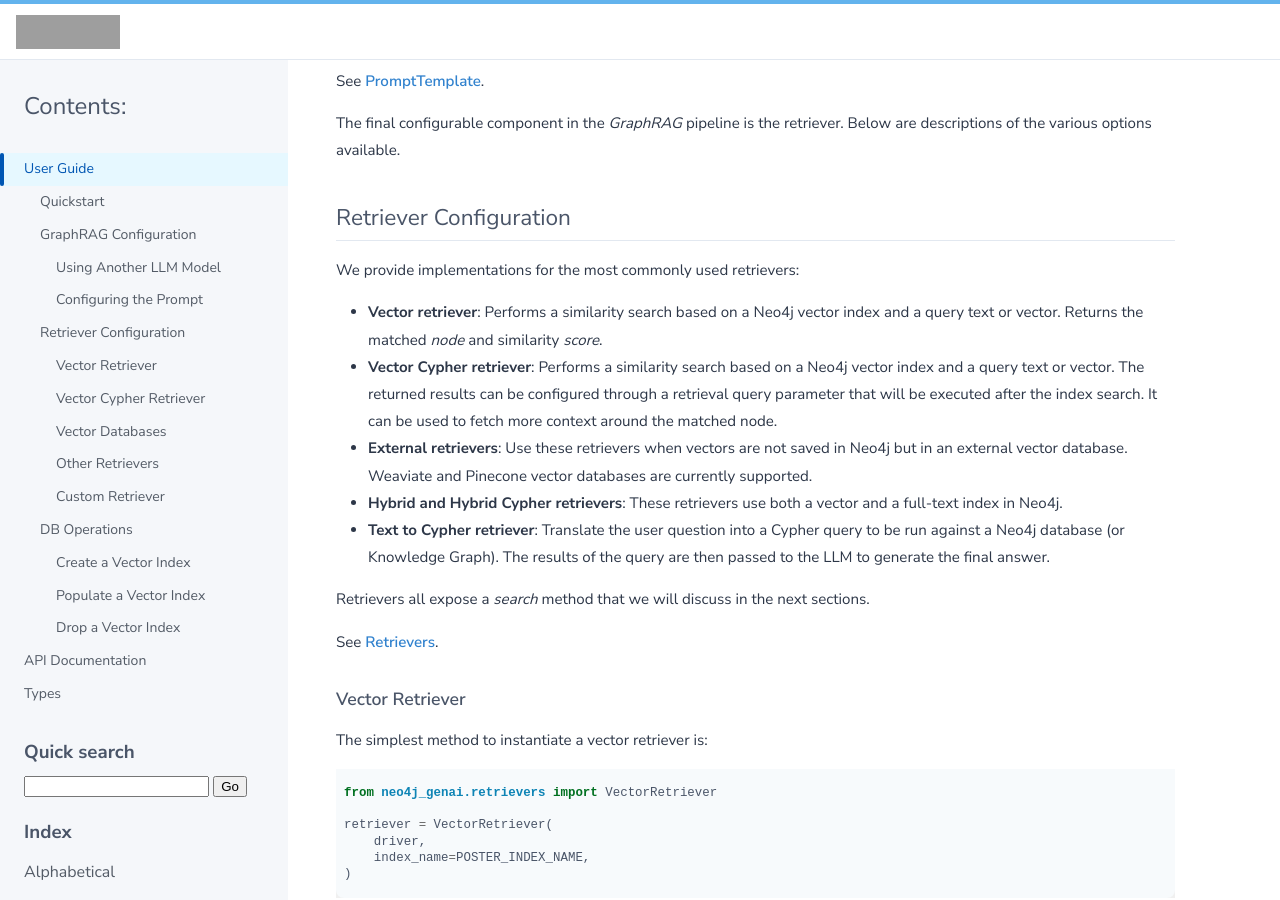
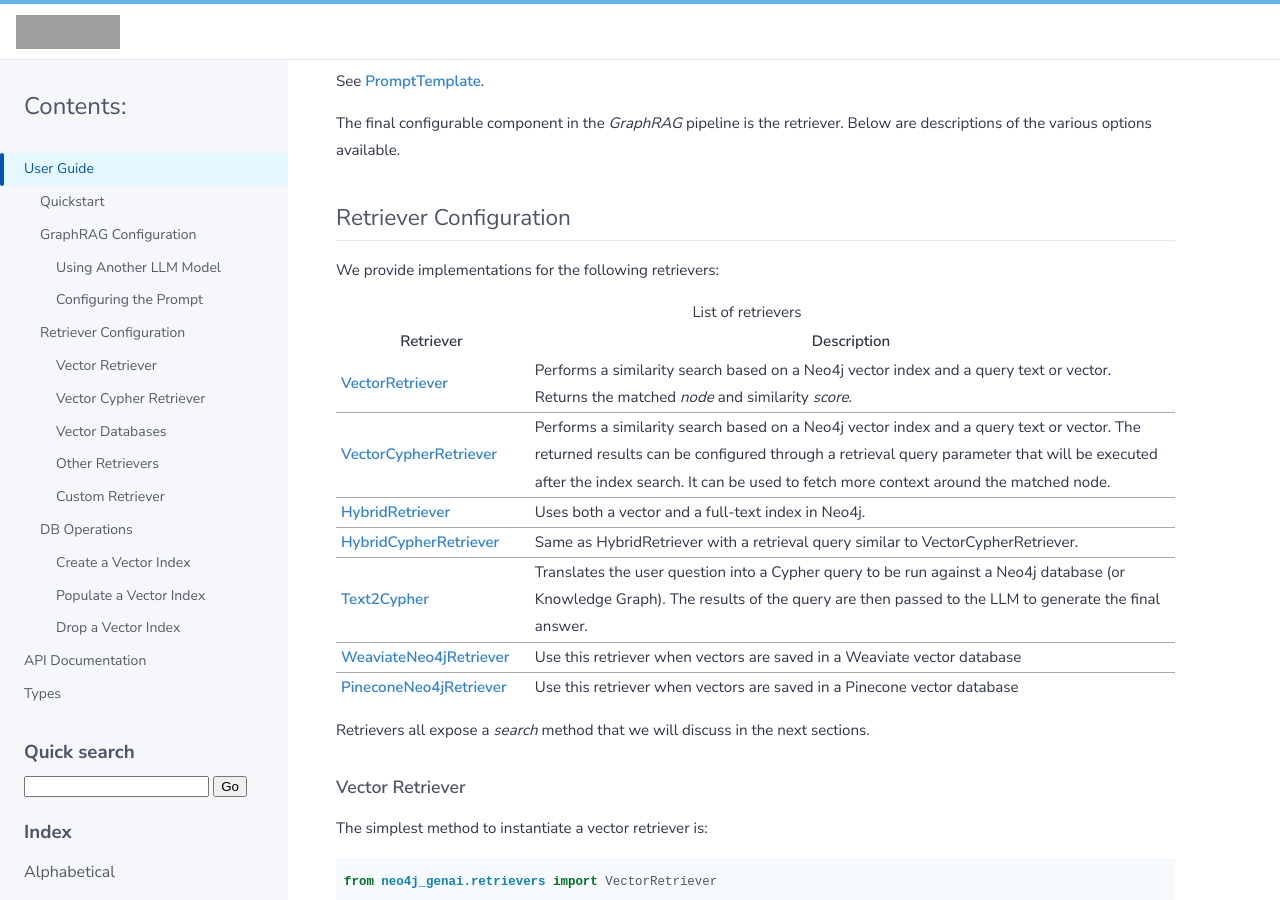
Before and after one commit to neo4j/neo4j-graphrag-python, a Sphinx documentation site: the page built from docs/source/user_guide.rst, in a window 1280 px wide and 900 px high, scrolled down 2822 px. Built offline with Sphinx 7.4.7, drawn with Linux system fonts in a browser that asks for light colours; some web fonts are replaced; some of the changed text lies outside the part shown; grey boxes are pictures that could not be loaded.

Commit message:
Fix link, English, add table to list retrievers instead of bullet list

```diff
--- a/docs/source/user_guide.rst
+++ b/docs/source/user_guide.rst
@@ -172,17 +172,33 @@ Below are descriptions of the various options available.
 Retriever Configuration
 ************************
 
-We provide implementations for the most commonly used retrievers:
+We provide implementations for the following retrievers:
 
-- **Vector retriever**: Performs a similarity search based on a Neo4j vector index and a query text or vector. Returns the matched `node` and similarity `score`.
-- **Vector Cypher retriever**: Performs a similarity search based on a Neo4j vector index and a query text or vector. The returned results can be configured through a retrieval query parameter that will be executed after the index search. It can be used to fetch more context around the matched node.
-- **External retrievers**: Use these retrievers when vectors are not saved in Neo4j but in an external vector database. Weaviate and Pinecone vector databases are currently supported.
-- **Hybrid and Hybrid Cypher retrievers**: These retrievers use both a vector and a full-text index in Neo4j.
-- **Text to Cypher retriever**: Translate the user question into a Cypher query to be run against a Neo4j database (or Knowledge Graph). The results of the query are then passed to the LLM to generate the final answer.
+.. list-table:: List of retrievers
+   :widths: 30 100
+   :header-rows: 1
+
+   * - Retriever
+     - Description
+   * - :ref:`VectorRetriever <vector-retriever-user-guide>`
+     - Performs a similarity search based on a Neo4j vector index and a query text or vector. Returns the matched `node` and similarity `score`.
+   * - :ref:`VectorCypherRetriever <vector-cypher-retriever-user-guide>`
+     - Performs a similarity search based on a Neo4j vector index and a query text or vector. The returned results can be configured through a retrieval query parameter that will be executed after the index search. It can be used to fetch more context around the matched node.
+   * - :ref:`HybridRetriever <hybrid-retriever-user-guide>`
+     - Uses both a vector and a full-text index in Neo4j.
+   * - :ref:`HybridCypherRetriever <hybrid-cypher-retriever-user-guide>`
+     - Same as HybridRetriever with a retrieval query similar to VectorCypherRetriever.
+   * - :ref:`Text2Cypher <text2cypher-retriever-user-guide>`
+     - Translates the user question into a Cypher query to be run against a Neo4j database (or Knowledge Graph). The results of the query are then passed to the LLM to generate the final answer.
+   * - :ref:`WeaviateNeo4jRetriever <weaviate-neo4j-retriever-user-guide>`
+     - Use this retriever when vectors are saved in a Weaviate vector database
+   * - :ref:`PineconeNeo4jRetriever <pinecone-neo4j-retriever-user-guide>`
+     - Use this retriever when vectors are saved in a Pinecone vector database
 
 Retrievers all expose a `search` method that we will discuss in the next sections.
 
-See :ref:`retrievers`.
+
+.. _vector-retriever-user-guide:
 
 Vector Retriever
 ===================
@@ -520,7 +539,9 @@ Also see :ref:`pineconeneo4jretriever`.
 Other Retrievers
 ===================
 
-Hybrid and Hybrid Cypher Retrievers
+.. _hybrid-retriever-user-guide:
+
+Hybrid Retrievers
 ------------------------------------
 
 In an hybrid retriever, results are searched for in both a vector and a full-text index.
@@ -542,9 +563,39 @@ be provided when instantiating the retriever:
     )
 
 
-See :ref:`hybridretriever` and :ref:`hybridcypherretriever`.
+See :ref:`hybridretriever`.
 
 Also note that there is an helper function to create a full-text index (see `the API documentation <create-fulltext-index>`_).
+
+.. _hybrid-cypher-retriever-user-guide:
+
+Hybrid Cypher Retrievers
+------------------------------------
+
+In an hybrid cypher retriever, results are searched for in both a vector and a
+full-text index. Once the similar nodes are identified, a retrieval query can traverse
+the graph and return more context:
+
+.. code:: python
+
+    from neo4j_genai.retrievers import HybridCypherRetriever
+
+    INDEX_NAME = "embedding-name"
+    FULLTEXT_INDEX_NAME = "fulltext-index-name"
+
+    retriever = HybridCypherRetriever(
+        driver,
+        INDEX_NAME,
+        FULLTEXT_INDEX_NAME,
+        retrieval_query="MATCH (node)-[:AUTHORED_BY]->(author:Author)" "RETURN author.name"
+        embedder=embedder,
+    )
+
+
+See :ref:`hybridcypherretriever`.
+
+
+.. _text2cypher-retriever-user-guide:
 
 Text2Cypher Retriever
 ------------------------------------
```
Also changed, not shown: other parts of docs/source/user_guide.rst (+4 -1 lines).
